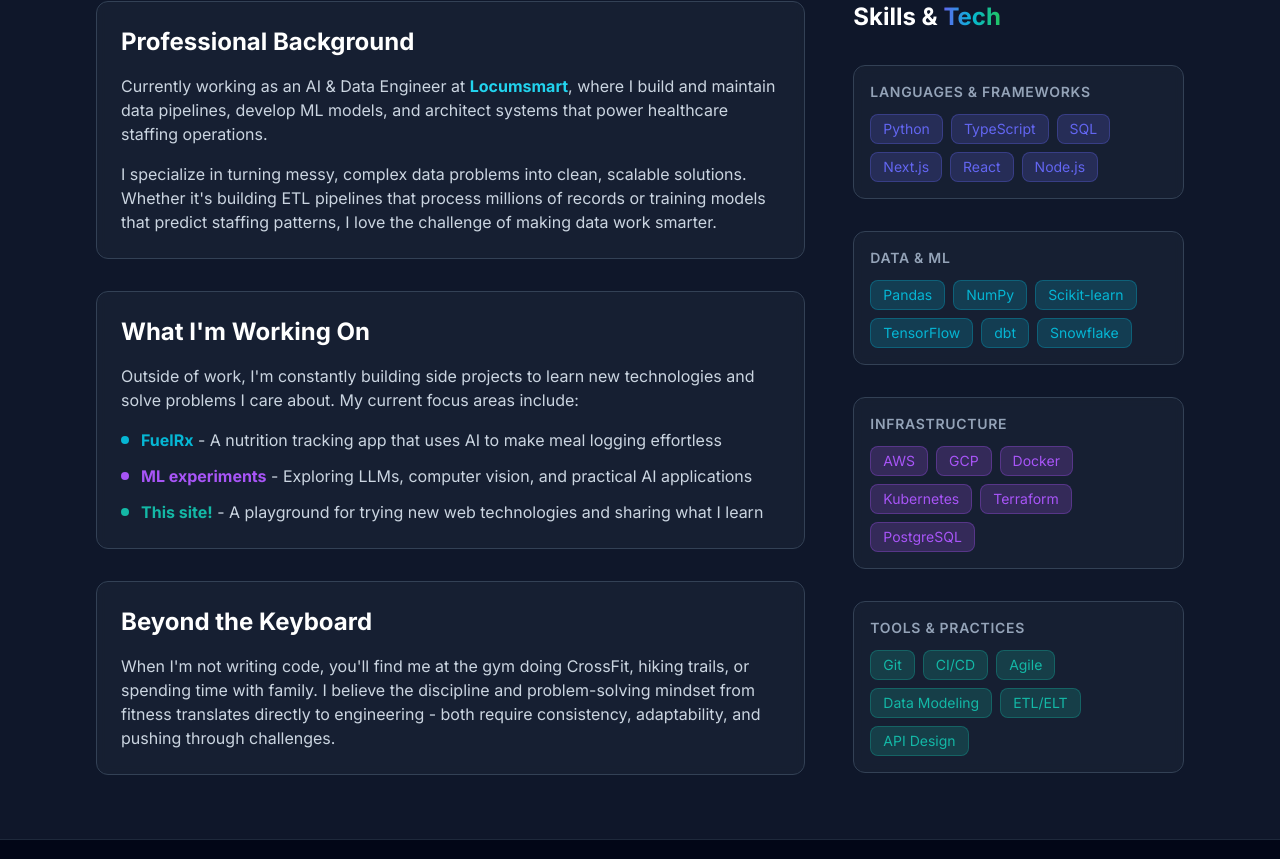
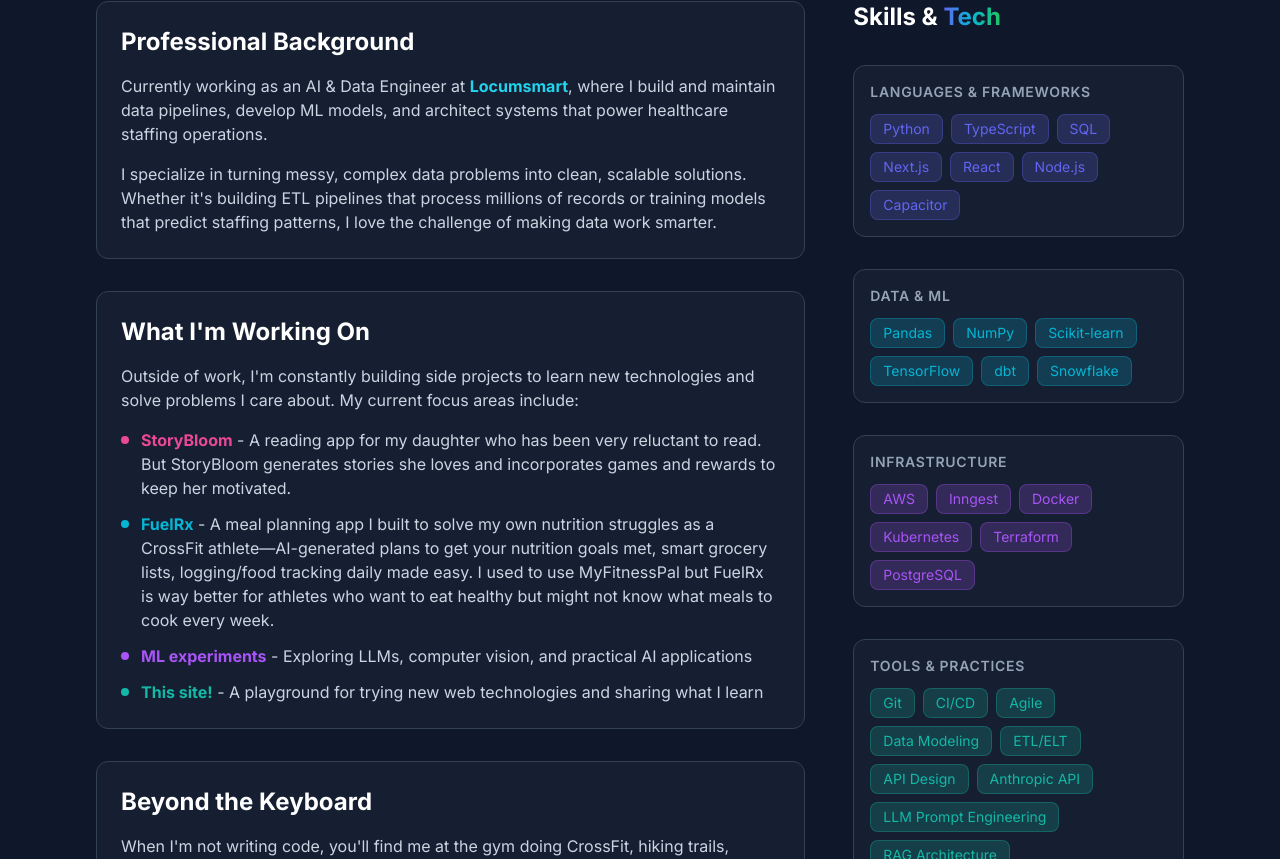
Before and after one commit to shredstack/shredstack-site, a Next.js app: page /about in a window 1280 px wide. Shown: the part 321-1180 px from the top of the page. Built offline with nearby package versions, Linux system fonts and the light colour scheme.

Commit message:
some small updates

```diff
--- a/src/app/about/page.tsx
+++ b/src/app/about/page.tsx
@@ -13,6 +13,7 @@ const skills = {
     "Next.js",
     "React",
     "Node.js",
+    "Capacitor",
   ],
   "Data & ML": [
     "Pandas",
@@ -24,7 +25,7 @@ const skills = {
   ],
   "Infrastructure": [
     "AWS",
-    "GCP",
+    "Inngest",
     "Docker",
     "Kubernetes",
     "Terraform",
@@ -37,6 +38,9 @@ const skills = {
     "Data Modeling",
     "ETL/ELT",
     "API Design",
+    "Anthropic API",
+    "LLM Prompt Engineering",
+    "RAG Architecture",
   ],
 };
 
@@ -97,10 +101,21 @@ export default function AboutPage() {
                 </p>
                 <ul className="space-y-3">
                   <li className="flex items-start gap-3">
+                    <span className="w-2 h-2 mt-2 rounded-full bg-rainbow-pink flex-shrink-0" />
+                    <span>
+                      <strong className="text-rainbow-pink">StoryBloom</strong> - A reading app
+                      for my daughter who has been very reluctant to read. But StoryBloom generates
+                      stories she loves and incorporates games and rewards to keep her motivated.
+                    </span>
+                  </li>
+                  <li className="flex items-start gap-3">
                     <span className="w-2 h-2 mt-2 rounded-full bg-rainbow-cyan flex-shrink-0" />
                     <span>
-                      <strong className="text-rainbow-cyan">FuelRx</strong> - A nutrition tracking
-                      app that uses AI to make meal logging effortless
+                      <strong className="text-rainbow-cyan">FuelRx</strong> - A meal planning app I built
+                      to solve my own nutrition struggles as a CrossFit athlete—AI-generated plans to get your nutrition goals met,
+                      smart grocery lists, logging/food tracking daily made easy. I used to use MyFitnessPal but FuelRx is
+                      way better for athletes who want to eat healthy but might not know what meals to cook
+                      every week.
                     </span>
                   </li>
                   <li className="flex items-start gap-3">
@@ -126,7 +141,8 @@ export default function AboutPage() {
               <div className="max-w-none text-surface-300 space-y-4">
                 <p>
                   When I&apos;m not writing code, you&apos;ll find me at the gym doing CrossFit,
-                  hiking trails, or spending time with family. I believe the discipline and
+                  hiking trails, boating and doing water sports, shredding the slopes
+                  and spending time with family. I believe the discipline and
                   problem-solving mindset from fitness translates directly to engineering -
                   both require consistency, adaptability, and pushing through challenges.
                 </p>
--- a/src/app/page.tsx
+++ b/src/app/page.tsx
@@ -13,12 +13,12 @@ export default function Home() {
         <div className="section-container py-20 md:py-32 relative z-10">
           <div className="max-w-3xl">
             <h1 className="text-4xl md:text-6xl font-bold text-white leading-tight">
-              Hi, I&apos;m{" "}
-              <span className="text-gradient-rainbow">Sarah</span>
+              Hey, I&apos;m{" "}
+              <span className="text-gradient-rainbow">Sarah!</span>
             </h1>
             <p className="mt-6 text-xl md:text-2xl text-surface-300 leading-relaxed">
               AI & Data Engineer at Locumsmart. I build data pipelines, ML systems,
-              and side projects that solve real problems.
+              and fun side projects that solve real problems.
             </p>
             <div className="mt-8 flex flex-wrap gap-4">
               <Link href="/projects" className="btn-primary">
```
